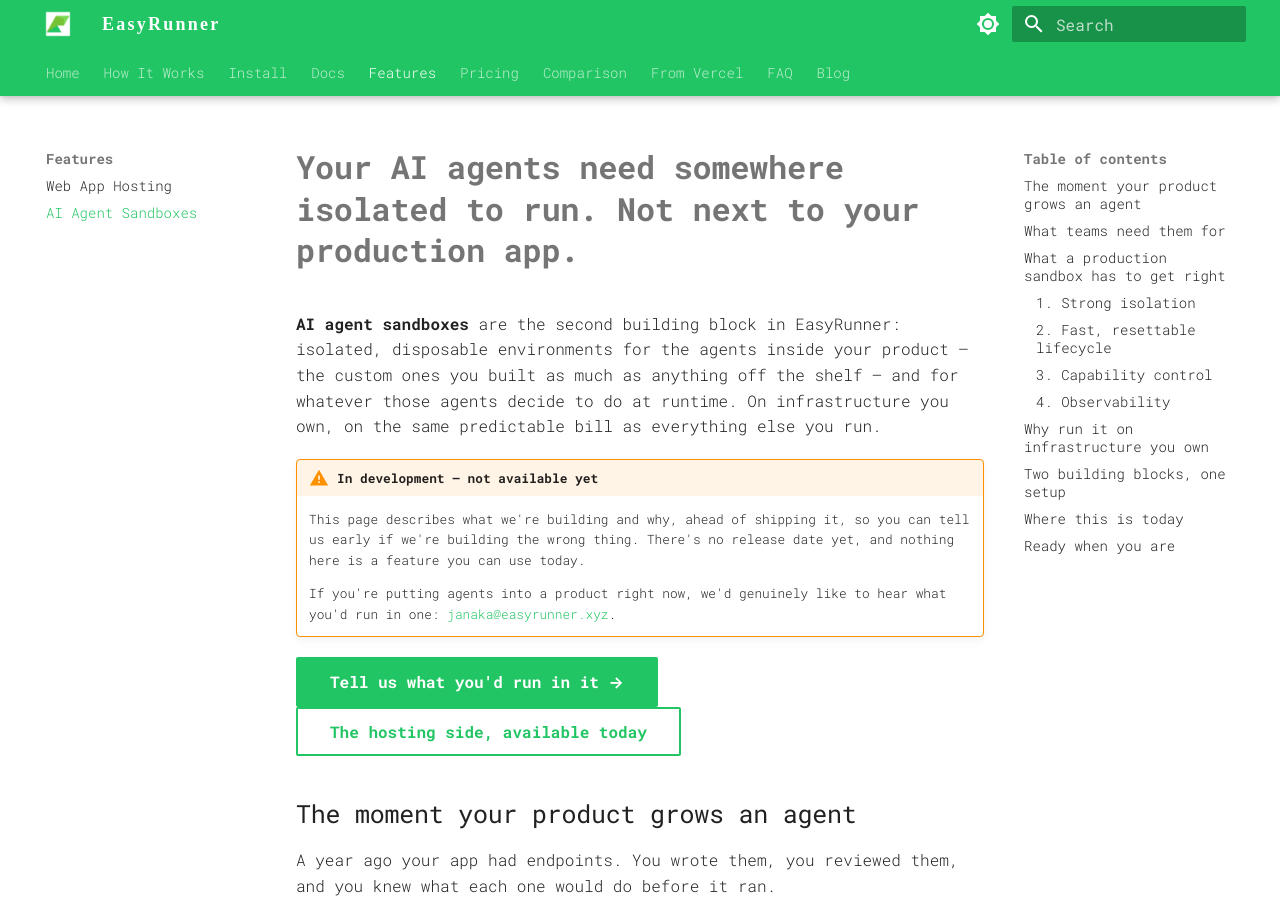
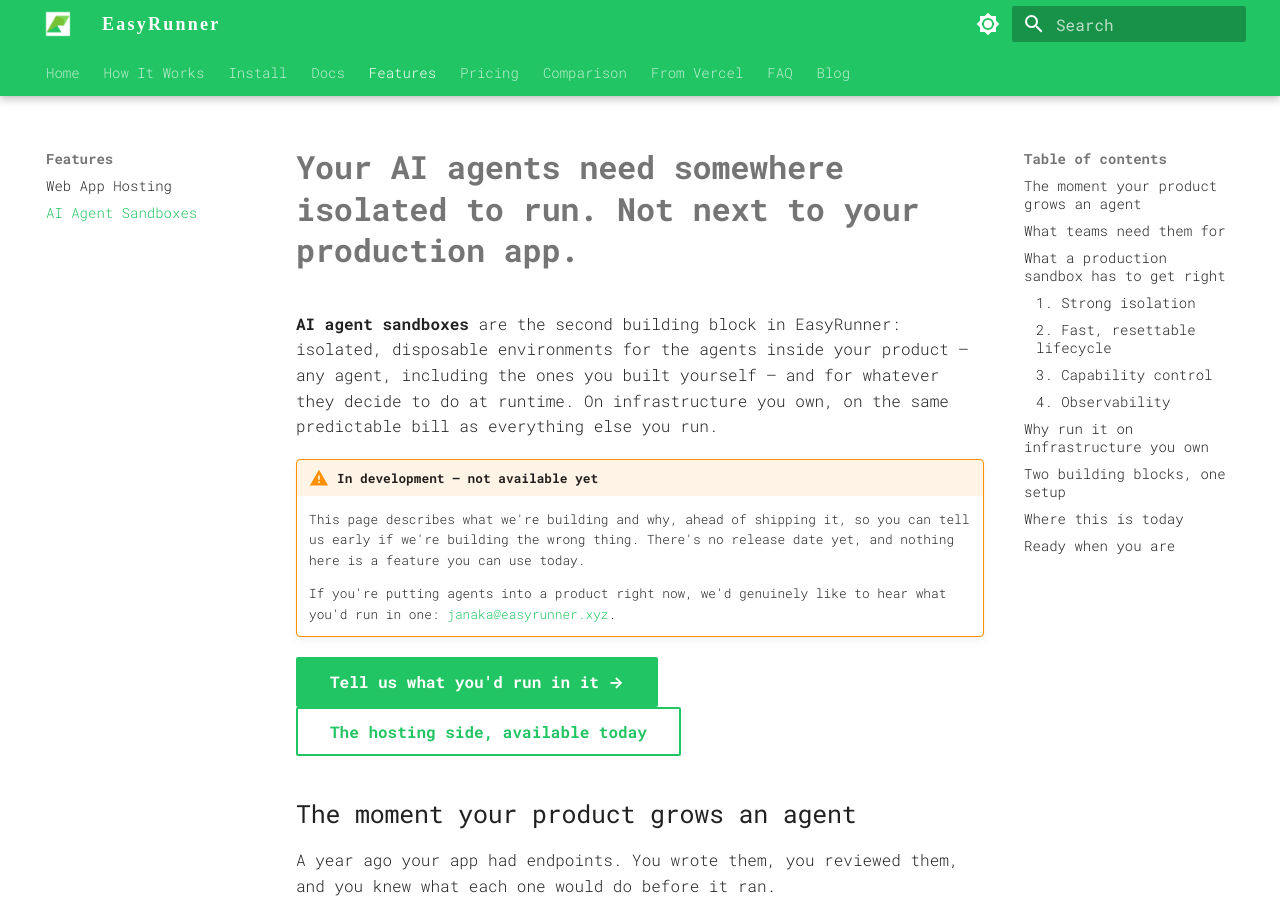
Before and after one commit to janaka/easyrunner-docs, an MkDocs documentation site: the page built from docs/ai-agent-sandbox.md, in a window 1280 px wide and 900 px high. Built offline with MkDocs 1.6.1 and Material for MkDocs 9.7.7, drawn with Linux system fonts in a browser that asks for light colours; some web fonts are replaced.

Commit message:
docs: simplify the sandbox subhead clause
"the custom ones you built as much as anything off the shelf" was a
compressed comparative that took a beat to parse in the middle of an
already long sentence. Now "any agent, including the ones you built
yourself" — same point, shorter aside, and it states the breadth
directly instead of implying it by comparison.

Co-Authored-By: Claude Opus 5 (1M context) <noreply@anthropic.com>

```diff
--- a/docs/ai-agent-sandbox.md
+++ b/docs/ai-agent-sandbox.md
@@ -8,7 +8,7 @@ social:
 
 # Your AI agents need somewhere isolated to run. Not next to your production app.
 
-**AI agent sandboxes** are the second building block in EasyRunner: isolated, disposable environments for the agents inside your product — the custom ones you built as much as anything off the shelf — and for whatever those agents decide to do at runtime. On infrastructure you own, on the same predictable bill as everything else you run.
+**AI agent sandboxes** are the second building block in EasyRunner: isolated, disposable environments for the agents inside your product — any agent, including the ones you built yourself — and for whatever they decide to do at runtime. On infrastructure you own, on the same predictable bill as everything else you run.
 
 !!! warning "In development — not available yet"
     This page describes what we're building and why, ahead of shipping it, so you can tell us early if we're building the wrong thing. There's no release date yet, and nothing here is a feature you can use today.
```
